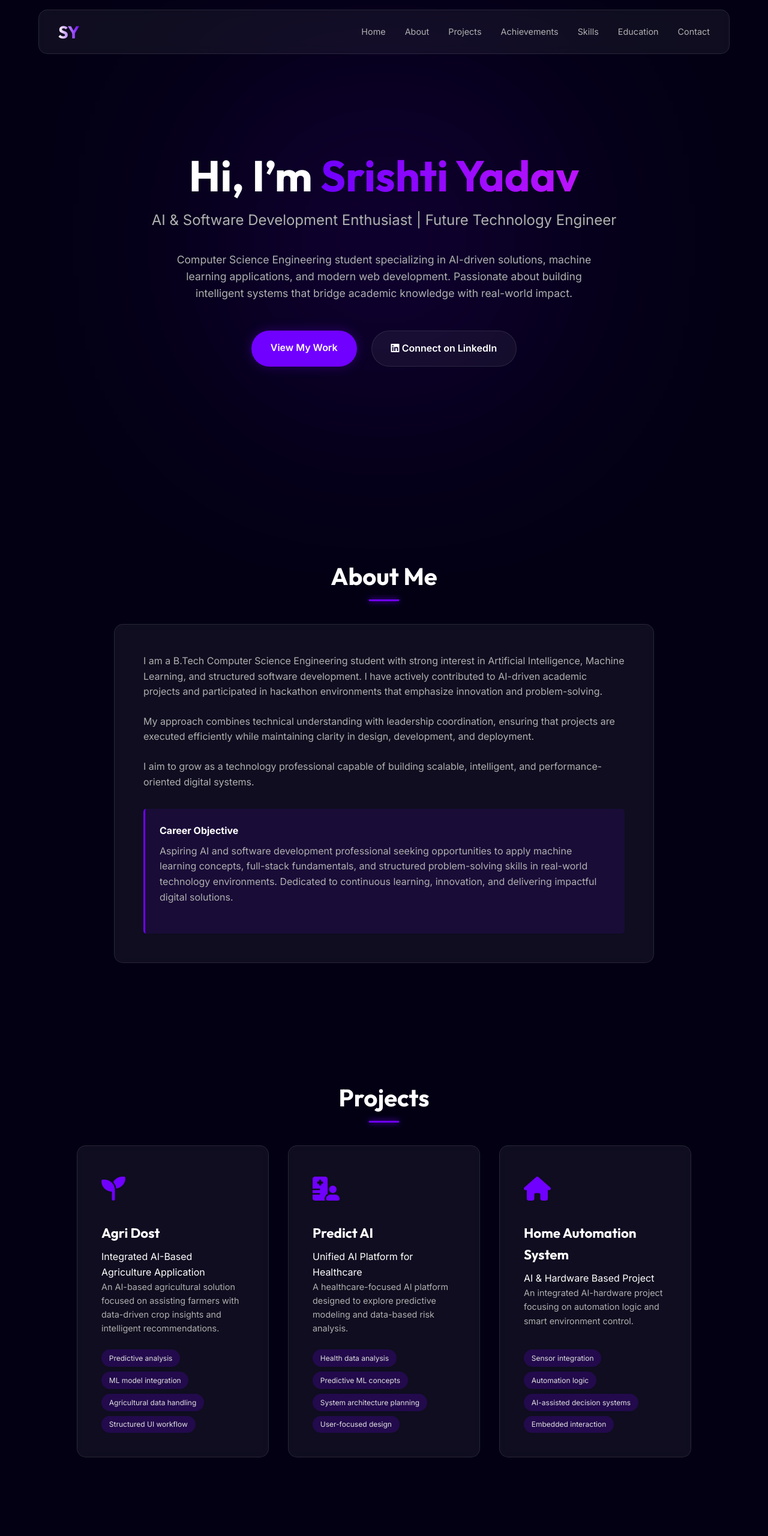
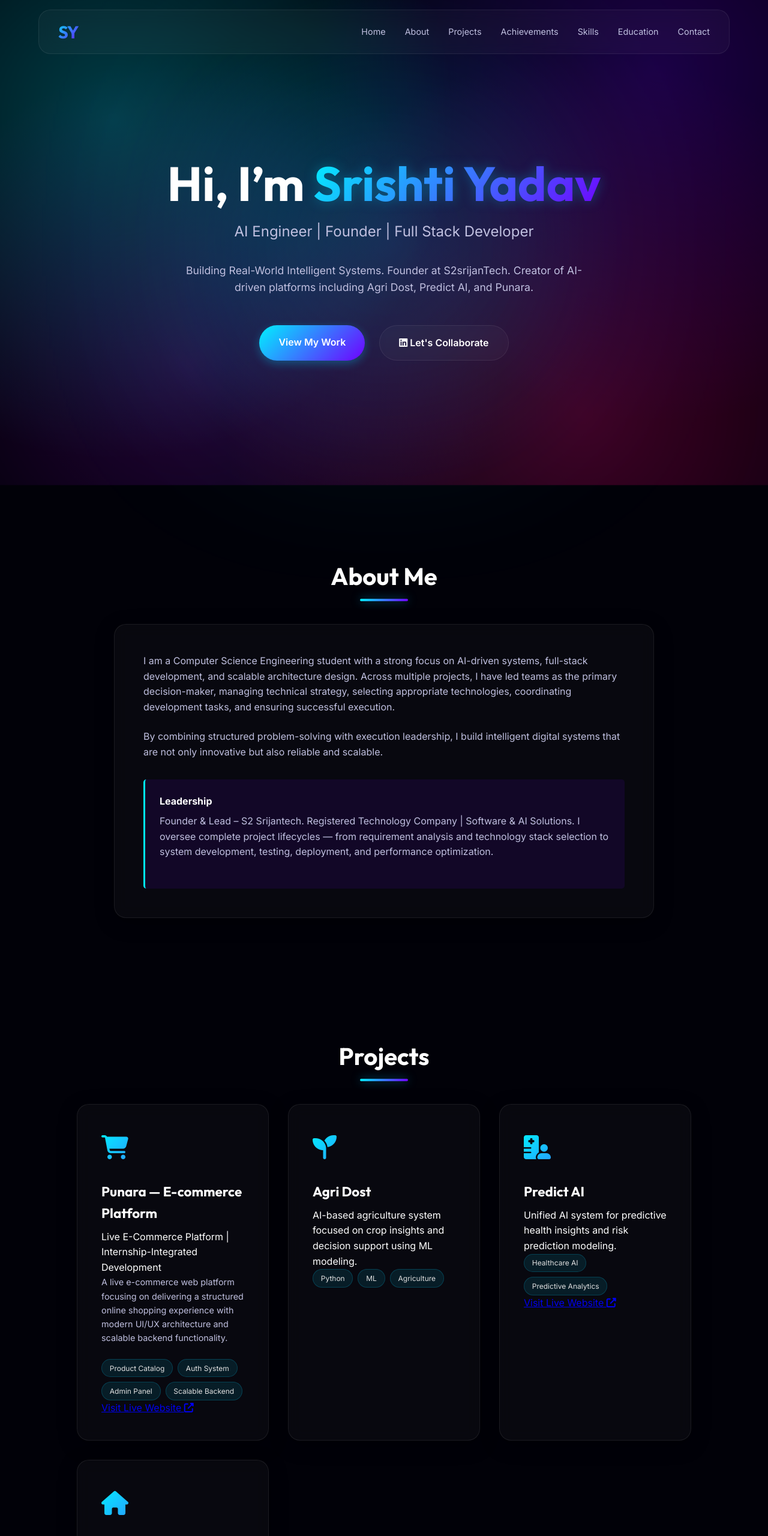
Before and after one commit to srishtiy708/Srishti, a website: page index.html in a window 1280 px wide. Shown: the top 2560 px of the page at 60% size. Drawn offline with Linux system fonts and the light colour scheme.

Commit message:
Update portfolio: sync content with Shivang's template, add Predict AI & Punara live links, and refine vibrant mesh gradient background

```diff
--- a/index.html
+++ b/index.html
@@ -1,18 +1,23 @@
 <!DOCTYPE html>
 <html lang="en">
+
 <head>
     <meta charset="UTF-8">
     <meta name="viewport" content="width=device-width, initial-scale=1.0">
     <title>Srishti Yadav | AI & Software Development Enthusiast</title>
-    <meta name="description" content="Portfolio of Srishti Yadav, a Computer Science Engineering student specializing in AI-driven solutions and web development.">
+    <meta name="description"
+        content="Portfolio of Srishti Yadav, a Computer Science Engineering student specializing in AI-driven solutions and web development.">
     <link rel="stylesheet" href="style.css">
     <!-- Google Fonts -->
     <link rel="preconnect" href="https://fonts.googleapis.com">
     <link rel="preconnect" href="https://fonts.gstatic.com" crossorigin>
-    <link href="https://fonts.googleapis.com/css2?family=Inter:wght@300;400;600;700&family=Outfit:wght@300;400;600;700&display=swap" rel="stylesheet">
+    <link
+        href="https://fonts.googleapis.com/css2?family=Inter:wght@300;400;600;700&family=Outfit:wght@300;400;600;700&display=swap"
+        rel="stylesheet">
     <!-- Font Awesome for Icons -->
     <link rel="stylesheet" href="https://cdnjs.cloudflare.com/ajax/libs/font-awesome/6.4.0/css/all.min.css">
 </head>
+
 <body>
     <header>
         <nav class="glass">
@@ -34,11 +39,13 @@
         <section id="hero" class="hero">
             <div class="hero-content reveal">
                 <h1>Hi, I’m <span>Srishti Yadav</span></h1>
-                <h3>AI & Software Development Enthusiast | Future Technology Engineer</h3>
-                <p>Computer Science Engineering student specializing in AI-driven solutions, machine learning applications, and modern web development. Passionate about building intelligent systems that bridge academic knowledge with real-world impact.</p>
+                <h3>AI Engineer | Founder | Full Stack Developer</h3>
+                <p>Building Real-World Intelligent Systems. Founder at S2srijanTech. Creator of AI-driven platforms
+                    including Agri Dost, Predict AI, and Punara.</p>
                 <div class="hero-btns">
                     <a href="#projects" class="btn primary">View My Work</a>
-                    <a href="https://linkedin.com" target="_blank" class="btn secondary"><i class="fab fa-linkedin"></i> Connect on LinkedIn</a>
+                    <a href="https://www.linkedin.com/in/srishti-yadav-8937b932b" target="_blank"
+                        class="btn secondary"><i class="fab fa-linkedin"></i> Let's Collaborate</a>
                 </div>
             </div>
             <div class="hero-bg-glow"></div>
@@ -48,12 +55,17 @@
         <section id="about" class="about reveal">
             <h2 class="section-title">About Me</h2>
             <div class="about-container glass">
-                <p>I am a B.Tech Computer Science Engineering student with strong interest in Artificial Intelligence, Machine Learning, and structured software development. I have actively contributed to AI-driven academic projects and participated in hackathon environments that emphasize innovation and problem-solving.</p>
-                <p>My approach combines technical understanding with leadership coordination, ensuring that projects are executed efficiently while maintaining clarity in design, development, and deployment.</p>
-                <p>I aim to grow as a technology professional capable of building scalable, intelligent, and performance-oriented digital systems.</p>
+                <p>I am a Computer Science Engineering student with a strong focus on AI-driven systems, full-stack
+                    development, and scalable architecture design. Across multiple projects, I have led teams as the
+                    primary decision-maker, managing technical strategy, selecting appropriate technologies,
+                    coordinating development tasks, and ensuring successful execution.</p>
+                <p>By combining structured problem-solving with execution leadership, I build intelligent digital
+                    systems that are not only innovative but also reliable and scalable.</p>
                 <div class="career-objective">
-                    <h4>Career Objective</h4>
-                    <p>Aspiring AI and software development professional seeking opportunities to apply machine learning concepts, full-stack fundamentals, and structured problem-solving skills in real-world technology environments. Dedicated to continuous learning, innovation, and delivering impactful digital solutions.</p>
+                    <h4>Leadership</h4>
+                    <p>Founder & Lead – S2 Srijantech. Registered Technology Company | Software & AI Solutions. I
+                        oversee complete project lifecycles — from requirement analysis and technology stack selection
+                        to system development, testing, deployment, and performance optimization.</p>
                 </div>
             </div>
         </section>
@@ -62,43 +74,53 @@
         <section id="projects" class="projects">
             <h2 class="section-title reveal">Projects</h2>
             <div class="project-grid">
-                <!-- Project 1 -->
+                <!-- Project 1 (Punara) -->
+                <div class="project-card glass reveal">
+                    <div class="project-icon"><i class="fas fa-shopping-cart"></i></div>
+                    <h3>Punara — E-commerce Platform</h3>
+                    <p>Live E-Commerce Platform | Internship-Integrated Development</p>
+                    <p class="project-desc">A live e-commerce web platform focusing on delivering a structured online
+                        shopping experience with modern UI/UX architecture and scalable backend functionality.</p>
+                    <ul class="key-areas">
+                        <li>Product Catalog</li>
+                        <li>Auth System</li>
+                        <li>Admin Panel</li>
+                        <li>Scalable Backend</li>
+                    </ul>
+                    <a href="https://punara.co.in" target="_blank" class="btn-text">Visit Live Website <i
+                            class="fas fa-external-link-alt"></i></a>
+                </div>
+                <!-- Project 2 (Agri Dost) -->
                 <div class="project-card glass reveal">
                     <div class="project-icon"><i class="fas fa-seedling"></i></div>
                     <h3>Agri Dost</h3>
-                    <p>Integrated AI-Based Agriculture Application</p>
-                    <p class="project-desc">An AI-based agricultural solution focused on assisting farmers with data-driven crop insights and intelligent recommendations.</p>
+                    <p>AI-based agriculture system focused on crop insights and decision support using ML modeling.</p>
                     <ul class="key-areas">
-                        <li>Predictive analysis</li>
-                        <li>ML model integration</li>
-                        <li>Agricultural data handling</li>
-                        <li>Structured UI workflow</li>
+                        <li>Python</li>
+                        <li>ML</li>
+                        <li>Agriculture</li>
                     </ul>
                 </div>
-                <!-- Project 2 -->
+                <!-- Project 3 (Predict AI) -->
                 <div class="project-card glass reveal">
                     <div class="project-icon"><i class="fas fa-hospital-user"></i></div>
                     <h3>Predict AI</h3>
-                    <p>Unified AI Platform for Healthcare</p>
-                    <p class="project-desc">A healthcare-focused AI platform designed to explore predictive modeling and data-based risk analysis.</p>
+                    <p>Unified AI system for predictive health insights and risk prediction modeling.</p>
                     <ul class="key-areas">
-                        <li>Health data analysis</li>
-                        <li>Predictive ML concepts</li>
-                        <li>System architecture planning</li>
-                        <li>User-focused design</li>
+                        <li>Healthcare AI</li>
+                        <li>Predictive Analytics</li>
                     </ul>
+                    <a href="https://predict-ai-ecru.vercel.app/" target="_blank" class="btn-text">Visit Live Website <i
+                            class="fas fa-external-link-alt"></i></a>
                 </div>
-                <!-- Project 3 -->
+                <!-- Project 4 (Home Automation) -->
                 <div class="project-card glass reveal">
                     <div class="project-icon"><i class="fas fa-home"></i></div>
-                    <h3>Home Automation System</h3>
-                    <p>AI & Hardware Based Project</p>
-                    <p class="project-desc">An integrated AI-hardware project focusing on automation logic and smart environment control.</p>
+                    <h3>Home Automation</h3>
+                    <p>AI + hardware integration project focusing on sensor logic and embedded systems.</p>
                     <ul class="key-areas">
-                        <li>Sensor integration</li>
-                        <li>Automation logic</li>
-                        <li>AI-assisted decision systems</li>
-                        <li>Embedded interaction</li>
+                        <li>IoT</li>
+                        <li>Embedded Systems</li>
                     </ul>
                 </div>
             </div>
@@ -109,13 +131,19 @@
             <h2 class="section-title reveal">Achievements</h2>
             <div class="glass-container">
                 <ul class="achievements-list">
-                    <li class="reveal"><i class="fas fa-trophy"></i> Selected Participant (Upcoming) – VIT Bhopal Hackathon (Feb 2026), Johns Hopkins University</li>
-                    <li class="reveal"><i class="fas fa-certificate"></i> Google Cloud Certified – Generative AI</li>
-                    <li class="reveal"><i class="fas fa-certificate"></i> IBM Certified – Generative AI Fundamentals</li>
-                    <li class="reveal"><i class="fas fa-certificate"></i> IBM Certified – Applications of Generative AI</li>
-                    <li class="reveal"><i class="fas fa-medal"></i> HackNova Hackathon Participant – Agri Dost Project</li>
-                    <li class="reveal"><i class="fas fa-medal"></i> Gen AI Exchange Hackathon Participant</li>
-                    <li class="reveal"><i class="fas fa-check-circle"></i> NASSCOM Certified – Skill Quotient Quiz Completion</li>
+                    <li class="reveal"><i class="fas fa-trophy"></i> VIT Bhopal Hackathon - Collaboration with Johns
+                        Hopkins.</li>
+                    <li class="reveal"><i class="fas fa-medal"></i> HackNova Participant - Innovation and Rapid
+                        Development.</li>
+                    <li class="reveal"><i class="fas fa-medal"></i> Gen AI Exchange Hackathon - Leveraging Large
+                        Language Models for Impact.</li>
+                    <li class="reveal"><i class="fas fa-certificate"></i> Google Cloud Certified - Generative AI</li>
+                    <li class="reveal"><i class="fas fa-certificate"></i> IBM Certified - Generative AI Fundamentals
+                    </li>
+                    <li class="reveal"><i class="fas fa-certificate"></i> IBM Certified - Applications of Generative AI
+                    </li>
+                    <li class="reveal"><i class="fas fa-check-circle"></i> NASSCOM Certified - Professional
+                        Certification</li>
                 </ul>
             </div>
         </section>
@@ -125,42 +153,44 @@
             <h2 class="section-title reveal">Technical Skills</h2>
             <div class="skills-grid">
                 <div class="skill-category glass reveal">
-                    <h3>Programming</h3>
+                    <h3>AI & ML</h3>
                     <ul>
                         <li>Python</li>
-                        <li>JavaScript (Basic)</li>
+                        <li>ML Models</li>
+                        <li>Model Training</li>
                     </ul>
                 </div>
                 <div class="skill-category glass reveal">
-                    <h3>Web Technologies</h3>
+                    <h3>Web Development</h3>
                     <ul>
-                        <li>HTML5</li>
-                        <li>CSS3</li>
+                        <li>HTML5 / CSS3</li>
+                        <li>JavaScript (ES6+)</li>
+                        <li>Modern UI Frameworks</li>
                     </ul>
                 </div>
                 <div class="skill-category glass reveal">
-                    <h3>Machine Learning</h3>
+                    <h3>Cloud Infrastructure</h3>
                     <ul>
-                        <li>Basic ML concepts</li>
-                        <li>Model training</li>
-                        <li>Data handling</li>
+                        <li>Google Cloud</li>
+                        <li>Serverless</li>
+                        <li>Scalable Systems</li>
                     </ul>
                 </div>
                 <div class="skill-category glass reveal">
-                    <h3>Core Strengths</h3>
+                    <h3>Core Concepts</h3>
                     <ul>
-                        <li>Problem-solving</li>
-                        <li>Logical thinking</li>
-                        <li>Structured development</li>
+                        <li>Data Handling</li>
+                        <li>Problem Solving</li>
+                        <li>System Design</li>
                     </ul>
                 </div>
             </div>
             <h2 class="section-title reveal" style="margin-top: 3rem;">Soft Skills</h2>
             <div class="soft-skills glass reveal">
-                <span>Leadership & Team Coordination</span>
-                <span>Communication Skills</span>
-                <span>Project Management</span>
-                <span>Adaptability</span>
+                <span>Leadership & Strategy</span>
+                <span>Problem Solving</span>
+                <span>System Architecture</span>
+                <span>Team Management</span>
                 <span>Analytical Thinking</span>
             </div>
         </section>
@@ -206,7 +236,9 @@
                     </div>
                     <div class="info-item">
                         <i class="fab fa-linkedin"></i>
-                        <p>LinkedIn Profile</p>
+                        <p><a href="https://www.linkedin.com/in/srishti-yadav-8937b932b" target="_blank"
+                                style="color: var(--text-secondary); text-decoration: none;">srishti-yadav-8937b932b</a>
+                        </p>
                     </div>
                 </div>
             </div>
@@ -219,4 +251,5 @@
 
     <script src="main.js"></script>
 </body>
+
 </html>
--- a/main.js
+++ b/main.js
@@ -1,18 +1,43 @@
 document.addEventListener('DOMContentLoaded', () => {
-    // Scroll Reveal Animation
+    // Scroll Reveal Animation with better easing
     const revealElements = document.querySelectorAll('.reveal');
 
     const revealObserver = new IntersectionObserver((entries) => {
         entries.forEach(entry => {
             if (entry.isIntersecting) {
                 entry.target.classList.add('active');
+                // Optional: stop observing once revealed
+                // revealObserver.unobserve(entry.target);
             }
         });
     }, {
-        threshold: 0.1
+        threshold: 0.15,
+        rootMargin: '0px 0px -50px 0px'
     });
 
     revealElements.forEach(el => revealObserver.observe(el));
+
+    // Mouse follow effect for Hero Glow
+    const hero = document.querySelector('#hero');
+    const glow = document.querySelector('.hero-bg-glow');
+
+    if (hero && glow) {
+        hero.addEventListener('mousemove', (e) => {
+            const rect = hero.getBoundingClientRect();
+            const x = e.clientX - rect.left;
+            const y = e.clientY - rect.top;
+
+            glow.style.left = `${x}px`;
+            glow.style.top = `${y}px`;
+            glow.style.opacity = '0.3';
+        });
+
+        hero.addEventListener('mouseleave', () => {
+            glow.style.opacity = '0.15';
+            glow.style.left = '50%';
+            glow.style.top = '50%';
+        });
+    }
 
     // Smooth Scrolling for Navigation
     document.querySelectorAll('a[href^="#"]').forEach(anchor => {
@@ -22,8 +47,9 @@ document.addEventListener('DOMContentLoaded', () => {
             const targetElement = document.querySelector(targetId);
 
             if (targetElement) {
+                const navHeight = document.querySelector('nav').offsetHeight;
                 window.scrollTo({
-                    top: targetElement.offsetTop - 80, // Space for fixed header
+                    top: targetElement.offsetTop - navHeight - 20,
                     behavior: 'smooth'
                 });
             }
@@ -31,14 +57,18 @@ document.addEventListener('DOMContentLoaded', () => {
     });
 
     // Header Background change on scroll
-    const header = document.querySelector('nav');
+    const nav = document.querySelector('nav');
     window.addEventListener('scroll', () => {
         if (window.scrollY > 50) {
-            header.style.background = 'rgba(3, 0, 20, 0.8)';
-            header.style.padding = '0.5rem 2rem';
+            nav.style.background = 'rgba(3, 0, 20, 0.85)';
+            nav.style.backdropFilter = 'blur(15px)';
+            nav.style.padding = '0.6rem 2rem';
+            nav.style.boxShadow = '0 4px 30px rgba(0, 0, 0, 0.5)';
         } else {
-            header.style.background = 'rgba(255, 255, 255, 0.05)';
-            header.style.padding = '0.8rem 2rem';
+            nav.style.background = 'rgba(255, 255, 255, 0.03)';
+            nav.style.backdropFilter = 'blur(10px)';
+            nav.style.padding = '0.8rem 2rem';
+            nav.style.boxShadow = 'none';
         }
     });
 
--- a/style.css
+++ b/style.css
@@ -1,11 +1,13 @@
 :root {
-    --primary-bg: #030014;
-    --card-bg: rgba(255, 255, 255, 0.05);
-    --border-color: rgba(255, 255, 255, 0.1);
+    --primary-bg: #010108;
+    --card-bg: rgba(255, 255, 255, 0.03);
+    --border-color: rgba(255, 255, 255, 0.08);
     --text-primary: #ffffff;
-    --text-secondary: #b0b0b0;
-    --accent-color: #7000ff;
-    --accent-glow: rgba(112, 0, 255, 0.3);
+    --text-secondary: #c0c0e0;
+    --accent-color: #00f2ff;
+    --accent-gradient: linear-gradient(135deg, #00f2ff 0%, #7000ff 100%);
+    --secondary-gradient: linear-gradient(135deg, #ff007f 0%, #7000ff 100%);
+    --mixed-gradient: linear-gradient(135deg, #00f2ff 0%, #ff007f 100%);
     --font-main: 'Inter', sans-serif;
     --font-heading: 'Outfit', sans-serif;
 }
@@ -26,15 +28,62 @@ body {
     font-family: var(--font-main);
     line-height: 1.6;
     overflow-x: hidden;
+    position: relative;
+}
+
+body::before {
+    content: "";
+    position: fixed;
+    top: 0;
+    left: 0;
+    width: 100%;
+    height: 100%;
+    background:
+        radial-gradient(circle at 15% 25%, rgba(0, 242, 255, 0.25) 0%, transparent 45%),
+        radial-gradient(circle at 85% 15%, rgba(112, 0, 255, 0.25) 0%, transparent 45%),
+        radial-gradient(circle at 75% 85%, rgba(255, 0, 127, 0.25) 0%, transparent 50%),
+        radial-gradient(circle at 25% 75%, rgba(188, 19, 254, 0.2) 0%, transparent 45%),
+        radial-gradient(circle at 50% 50%, rgba(0, 127, 255, 0.15) 0%, transparent 55%);
+    z-index: -2;
+    animation: bgMove 25s infinite alternate ease-in-out;
+}
+
+@keyframes bgMove {
+    0% {
+        transform: scale(1);
+    }
+
+    100% {
+        transform: scale(1.1) translate(2%, 2%);
+    }
 }
 
 /* Glassmorphism */
 .glass {
     background: var(--card-bg);
-    backdrop-filter: blur(10px);
-    -webkit-backdrop-filter: blur(10px);
+    backdrop-filter: blur(12px);
+    -webkit-backdrop-filter: blur(12px);
     border: 1px solid var(--border-color);
-    border-radius: 15px;
+    border-radius: 20px;
+    box-shadow: 0 8px 32px 0 rgba(0, 0, 0, 0.3);
+}
+
+/* Custom Scrollbar */
+::-webkit-scrollbar {
+    width: 8px;
+}
+
+::-webkit-scrollbar-track {
+    background: var(--primary-bg);
+}
+
+::-webkit-scrollbar-thumb {
+    background: var(--accent-gradient);
+    border-radius: 10px;
+}
+
+::-webkit-scrollbar-thumb:hover {
+    background: var(--mixed-gradient);
 }
 
 /* Navigation */
@@ -57,9 +106,11 @@ nav {
     font-family: var(--font-heading);
     font-size: 1.8rem;
     font-weight: 700;
-    background: linear-gradient(to right, #fff, var(--accent-color));
+    background: var(--accent-gradient);
     -webkit-background-clip: text;
+    background-clip: text;
     -webkit-text-fill-color: transparent;
+    letter-spacing: -1px;
 }
 
 .nav-links {
@@ -100,10 +151,11 @@ section {
     bottom: -10px;
     left: 50%;
     transform: translateX(-50%);
-    width: 50px;
-    height: 3px;
-    background: var(--accent-color);
-    box-shadow: 0 0 10px var(--accent-color);
+    width: 80px;
+    height: 4px;
+    background: var(--accent-gradient);
+    border-radius: 2px;
+    box-shadow: 0 0 15px rgba(0, 210, 255, 0.5);
 }
 
 /* Hero Section */
@@ -117,15 +169,30 @@ section {
 
 .hero-content h1 {
     font-family: var(--font-heading);
-    font-size: 4.5rem;
+    font-size: 5rem;
     line-height: 1.1;
     margin-bottom: 1rem;
+    animation: float 6s ease-in-out infinite;
+}
+
+@keyframes float {
+
+    0%,
+    100% {
+        transform: translateY(0);
+    }
+
+    50% {
+        transform: translateY(-10px);
+    }
 }
 
 .hero-content h1 span {
-    background: linear-gradient(to right, var(--accent-color), #bc13fe);
+    background: var(--accent-gradient);
     -webkit-background-clip: text;
+    background-clip: text;
     -webkit-text-fill-color: transparent;
+    filter: drop-shadow(0 0 10px rgba(0, 210, 255, 0.3));
 }
 
 .hero-content h3 {
@@ -157,24 +224,27 @@ section {
 }
 
 .btn.primary {
-    background: var(--accent-color);
+    background: var(--accent-gradient);
     color: white;
-    box-shadow: 0 0 20px var(--accent-glow);
+    box-shadow: 0 5px 15px rgba(0, 210, 255, 0.3);
+    border: none;
 }
 
 .btn.primary:hover {
-    transform: translateY(-5px);
-    box-shadow: 0 0 30px var(--accent-glow);
+    transform: translateY(-5px) scale(1.05);
+    box-shadow: 0 8px 25px rgba(0, 210, 255, 0.5);
 }
 
 .btn.secondary {
     border: 1px solid var(--border-color);
     color: white;
-    background: rgba(255, 255, 255, 0.05);
+    background: rgba(255, 255, 255, 0.03);
+    backdrop-filter: blur(5px);
 }
 
 .btn.secondary:hover {
-    background: rgba(255, 255, 255, 0.1);
+    background: rgba(255, 255, 255, 0.08);
+    border-color: var(--accent-color);
     transform: translateY(-5px);
 }
 
@@ -231,14 +301,18 @@ section {
 }
 
 .project-card:hover {
-    transform: translateY(-10px);
-    border-color: var(--accent-color);
-    box-shadow: 0 10px 30px rgba(0, 0, 0, 0.5);
+    transform: translateY(-15px) scale(1.02);
+    border-color: rgba(0, 210, 255, 0.4);
+    box-shadow: 0 20px 40px rgba(0, 0, 0, 0.6);
+    background: rgba(255, 255, 255, 0.05);
 }
 
 .project-icon {
     font-size: 2.5rem;
-    color: var(--accent-color);
+    background: var(--accent-gradient);
+    -webkit-background-clip: text;
+    background-clip: text;
+    -webkit-text-fill-color: transparent;
     margin-bottom: 1.5rem;
 }
 
@@ -265,7 +339,8 @@ section {
 .key-areas li {
     font-size: 0.75rem;
     padding: 0.3rem 0.8rem;
-    background: rgba(112, 0, 255, 0.2);
+    background: rgba(0, 210, 255, 0.1);
+    border: 1px solid rgba(0, 210, 255, 0.2);
     border-radius: 20px;
     color: #e0e0e0;
 }
```
